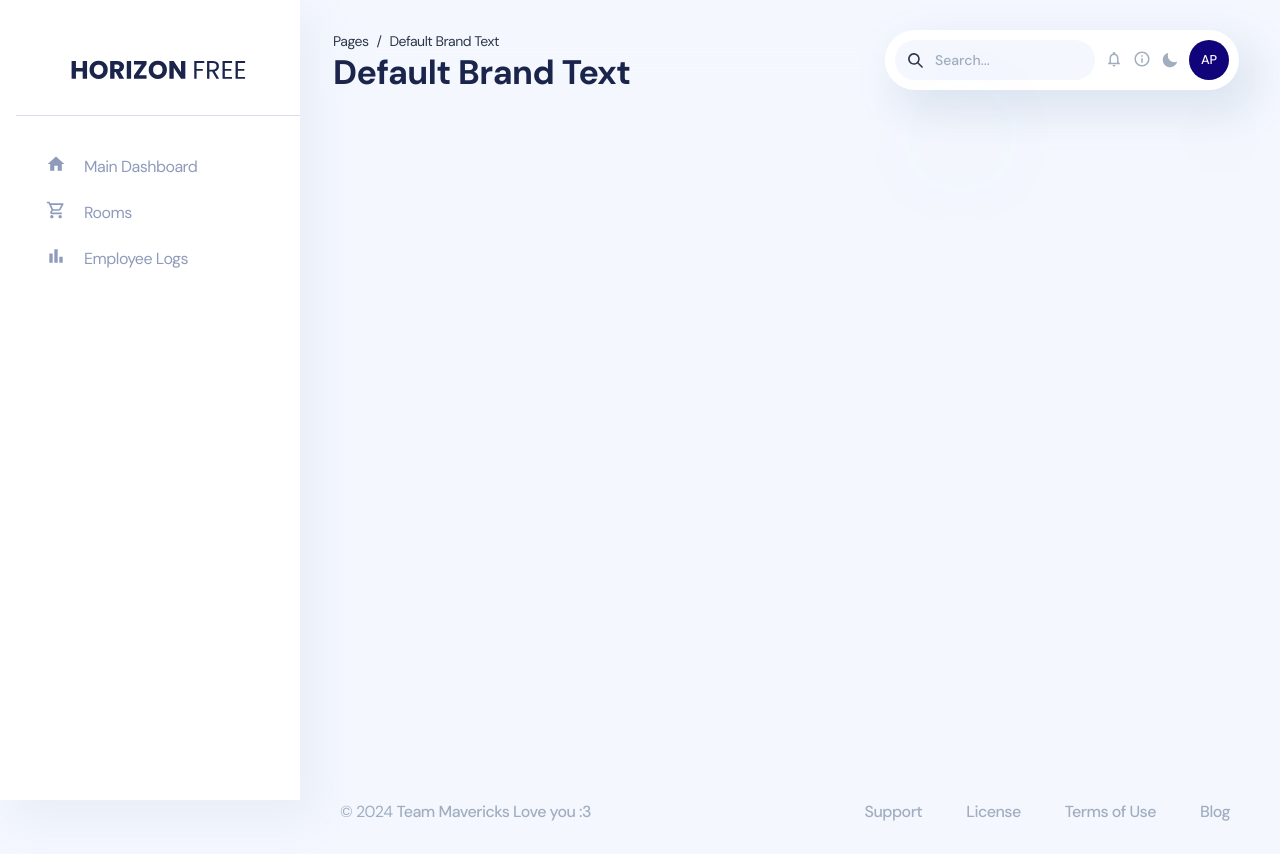
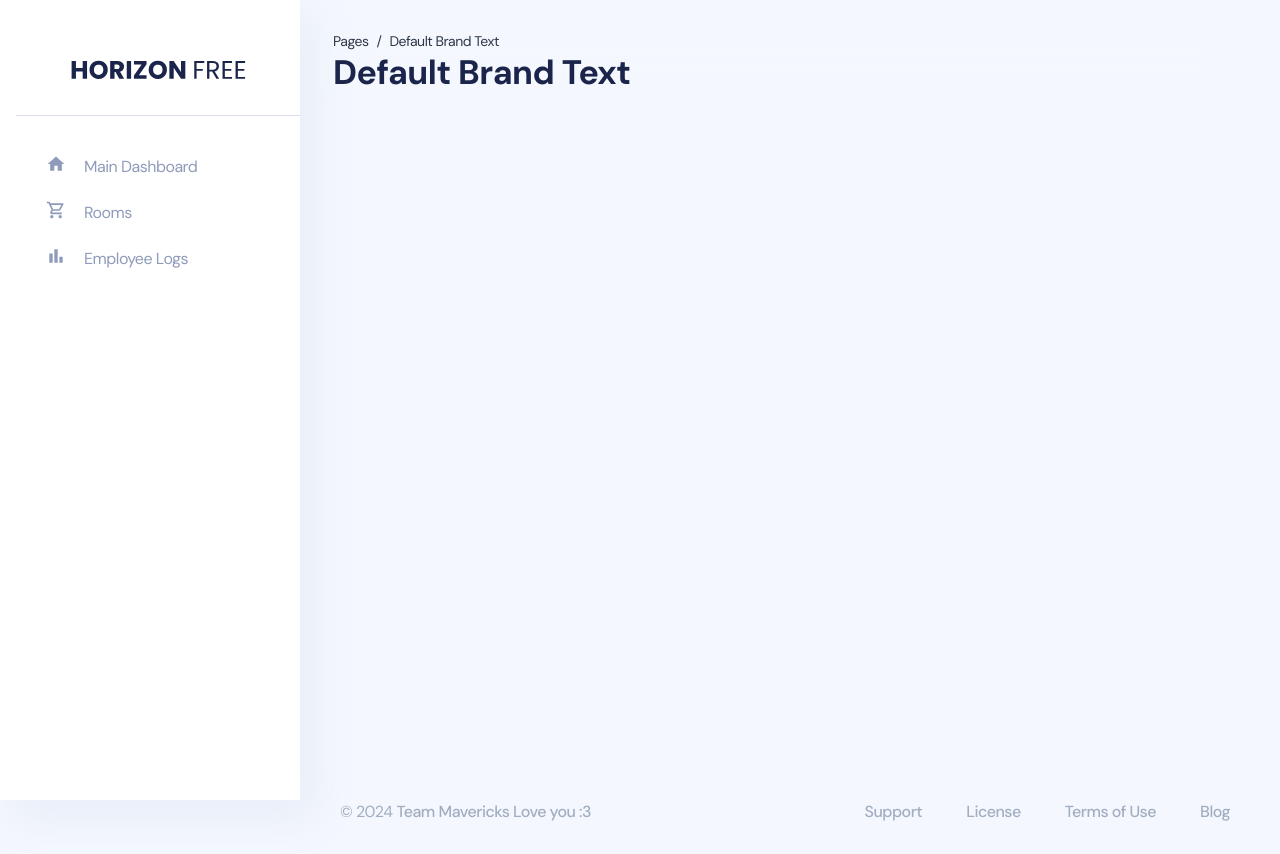
Before and after one commit to DarrenDsouza7273/Team_Mavericks, a React (Create React App) app: page /admin/sign-in in a window 1280 px wide. Built offline with nearby package versions, Linux system fonts and the light colour scheme.

Commit message:
removed search

```diff
--- a/src/components/navbar/NavbarLinksAdmin.js
+++ b/src/components/navbar/NavbarLinksAdmin.js
@@ -44,265 +44,7 @@ export default function HeaderLinks(props) {
   );
   const borderButton = useColorModeValue('secondaryGray.500', 'whiteAlpha.200');
   return (
-    <Flex
-      w={{ sm: '100%', md: 'auto' }}
-      alignItems="center"
-      flexDirection="row"
-      bg={menuBg}
-      flexWrap={secondary ? { base: 'wrap', md: 'nowrap' } : 'unset'}
-      p="10px"
-      borderRadius="30px"
-      boxShadow={shadow}
-    >
-      <SearchBar
-        mb={() => {
-          if (secondary) {
-            return { base: '10px', md: 'unset' };
-          }
-          return 'unset';
-        }}
-        me="10px"
-        borderRadius="30px"
-      />
-      <Flex
-        bg={ethBg}
-        display={secondary ? 'flex' : 'none'}
-        borderRadius="30px"
-        ms="auto"
-        p="6px"
-        align="center"
-        me="6px"
-      >
-        <Flex
-          align="center"
-          justify="center"
-          bg={ethBox}
-          h="29px"
-          w="29px"
-          borderRadius="30px"
-          me="7px"
-        >
-          <Icon color={ethColor} w="9px" h="14px" as={FaEthereum} />
-        </Flex>
-        <Text
-          w="max-content"
-          color={ethColor}
-          fontSize="sm"
-          fontWeight="700"
-          me="6px"
-        >
-          1,924
-          <Text as="span" display={{ base: 'none', md: 'unset' }}>
-            {' '}
-            ETH
-          </Text>
-        </Text>
-      </Flex>
-      <SidebarResponsive routes={routes} />
-      <Menu>
-        <MenuButton p="0px">
-          <Icon
-            mt="6px"
-            as={MdNotificationsNone}
-            color={navbarIcon}
-            w="18px"
-            h="18px"
-            me="10px"
-          />
-        </MenuButton>
-        <MenuList
-          boxShadow={shadow}
-          p="20px"
-          borderRadius="20px"
-          bg={menuBg}
-          border="none"
-          mt="22px"
-          me={{ base: '30px', md: 'unset' }}
-          minW={{ base: 'unset', md: '400px', xl: '450px' }}
-          maxW={{ base: '360px', md: 'unset' }}
-        >
-          <Flex w="100%" mb="20px">
-            <Text fontSize="md" fontWeight="600" color={textColor}>
-              Notifications
-            </Text>
-            <Text
-              fontSize="sm"
-              fontWeight="500"
-              color={textColorBrand}
-              ms="auto"
-              cursor="pointer"
-            >
-              Mark all read
-            </Text>
-          </Flex>
-          <Flex flexDirection="column">
-            <MenuItem
-              _hover={{ bg: 'none' }}
-              _focus={{ bg: 'none' }}
-              px="0"
-              borderRadius="8px"
-              mb="10px"
-            >
-              <ItemContent info="Horizon UI Dashboard PRO" />
-            </MenuItem>
-            <MenuItem
-              _hover={{ bg: 'none' }}
-              _focus={{ bg: 'none' }}
-              px="0"
-              borderRadius="8px"
-              mb="10px"
-            >
-              <ItemContent info="Horizon Design System Free" />
-            </MenuItem>
-          </Flex>
-        </MenuList>
-      </Menu>
-
-      <Menu>
-        <MenuButton p="0px">
-          <Icon
-            mt="6px"
-            as={MdInfoOutline}
-            color={navbarIcon}
-            w="18px"
-            h="18px"
-            me="10px"
-          />
-        </MenuButton>
-        <MenuList
-          boxShadow={shadow}
-          p="20px"
-          me={{ base: '30px', md: 'unset' }}
-          borderRadius="20px"
-          bg={menuBg}
-          border="none"
-          mt="22px"
-          minW={{ base: 'unset' }}
-          maxW={{ base: '360px', md: 'unset' }}
-        >
-          <Image src={navImage} borderRadius="16px" mb="28px" />
-          <Flex flexDirection="column">
-            <Link w="100%" href="https://horizon-ui.com/pro">
-              <Button w="100%" h="44px" mb="10px" variant="brand">
-                Buy Horizon UI PRO
-              </Button>
-            </Link>
-            <Link
-              w="100%"
-              href="https://horizon-ui.com/documentation/docs/introduction"
-            >
-              <Button
-                w="100%"
-                h="44px"
-                mb="10px"
-                border="1px solid"
-                bg="transparent"
-                borderColor={borderButton}
-              >
-                See Documentation
-              </Button>
-            </Link>
-            <Link
-              w="100%"
-              href="https://github.com/horizon-ui/horizon-ui-chakra-ts"
-            >
-              <Button
-                w="100%"
-                h="44px"
-                variant="no-hover"
-                color={textColor}
-                bg="transparent"
-              >
-
-              </Button>
-            </Link>
-          </Flex>
-        </MenuList>
-      </Menu>
-
-      <Button
-        variant="no-hover"
-        bg="transparent"
-        p="0px"
-        minW="unset"
-        minH="unset"
-        h="18px"
-        w="max-content"
-        onClick={toggleColorMode}
-      >
-        <Icon
-          me="10px"
-          h="18px"
-          w="18px"
-          color={navbarIcon}
-          as={colorMode === 'light' ? IoMdMoon : IoMdSunny}
-        />
-      </Button>
-      <Menu>
-        <MenuButton p="0px">
-          <Avatar
-            _hover={{ cursor: 'pointer' }}
-            color="white"
-            name="Adela Parkson"
-            bg="#11047A"
-            size="sm"
-            w="40px"
-            h="40px"
-          />
-        </MenuButton>
-        <MenuList
-          boxShadow={shadow}
-          p="0px"
-          mt="10px"
-          borderRadius="20px"
-          bg={menuBg}
-          border="none"
-        >
-          <Flex w="100%" mb="0px">
-            <Text
-              ps="20px"
-              pt="16px"
-              pb="10px"
-              w="100%"
-              borderBottom="1px solid"
-              borderColor={borderColor}
-              fontSize="sm"
-              fontWeight="700"
-              color={textColor}
-            >
-              👋&nbsp; Hey, Adela
-            </Text>
-          </Flex>
-          <Flex flexDirection="column" p="10px">
-            <MenuItem
-              _hover={{ bg: 'none' }}
-              _focus={{ bg: 'none' }}
-              borderRadius="8px"
-              px="14px"
-            >
-              <Text fontSize="sm">Profile Settings</Text>
-            </MenuItem>
-            <MenuItem
-              _hover={{ bg: 'none' }}
-              _focus={{ bg: 'none' }}
-              borderRadius="8px"
-              px="14px"
-            >
-              <Text fontSize="sm">Newsletter Settings</Text>
-            </MenuItem>
-            <MenuItem
-              _hover={{ bg: 'none' }}
-              _focus={{ bg: 'none' }}
-              color="red.400"
-              borderRadius="8px"
-              px="14px"
-            >
-              <Text fontSize="sm">Log out</Text>
-            </MenuItem>
-          </Flex>
-        </MenuList>
-      </Menu>
-    </Flex>
+    <div></div>
   );
 }
 
```
